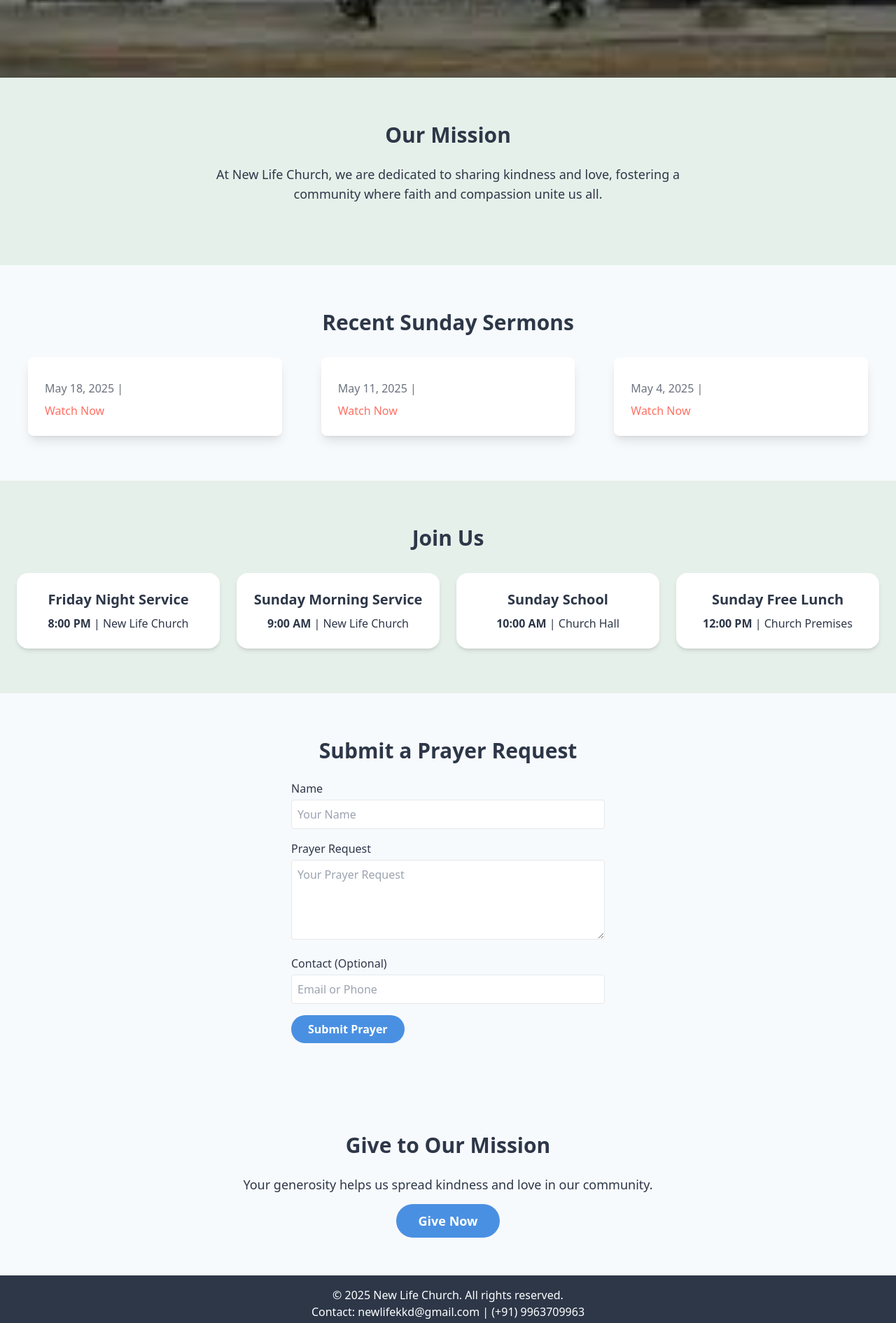
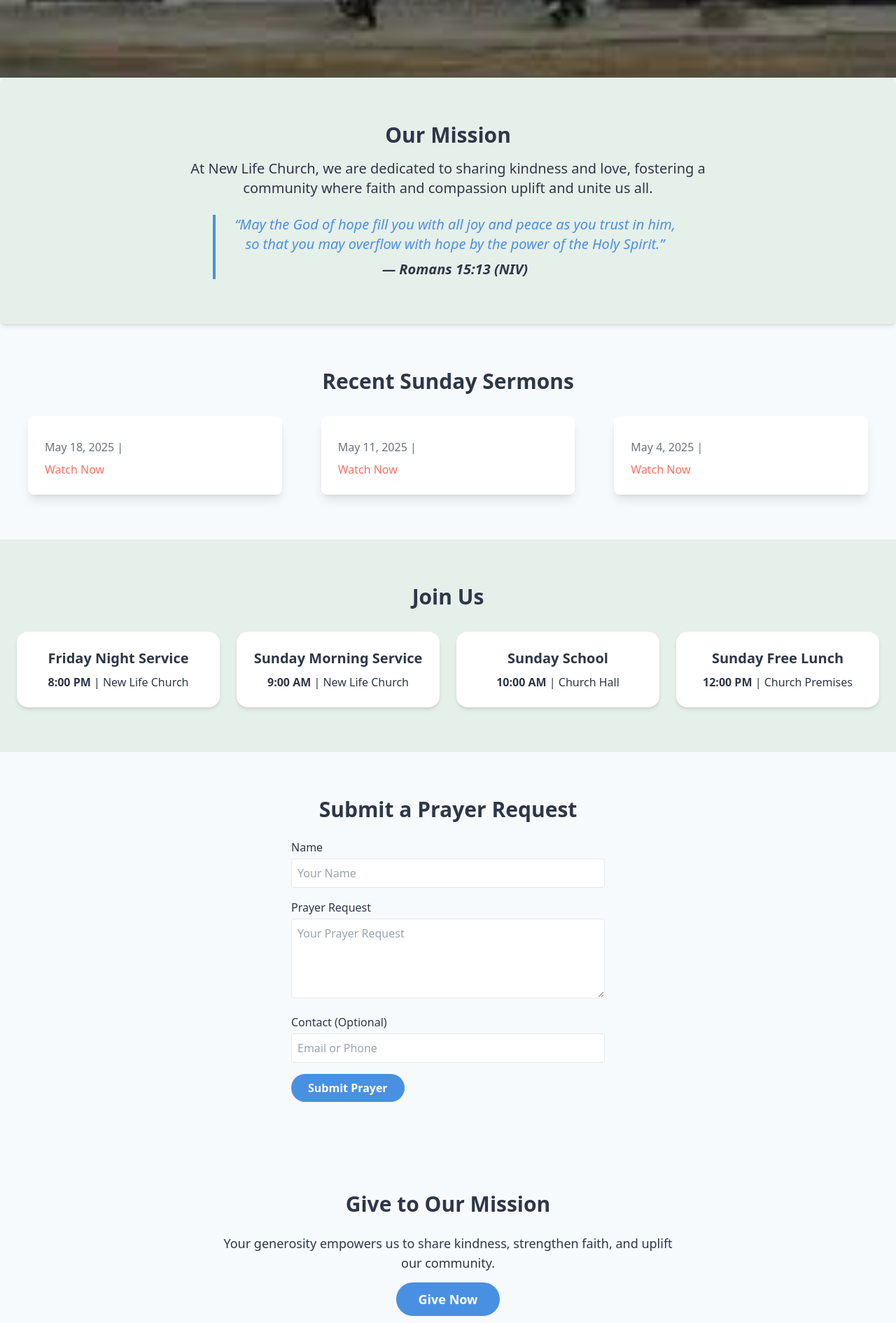
Before and after one commit to priyayeluchuri/newlife, a Next.js app: page / in a window 1280 px wide. Shown: the part 465-2356 px from the top of the page at 70% size. Built offline with nearby package versions, Linux system fonts and the light colour scheme.

Commit message:
mission message

```diff
--- a/components/Mission.js
+++ b/components/Mission.js
@@ -1,12 +1,15 @@
 export default function Mission() {
   return (
-    <section className="container mx-auto py-12 sm:py-16 px-4 sm:px-6 bg-light-gray-green">
-      <h2 className="text-2xl sm:text-3xl font-bold text-center mb-6 text-text-primary">
-        Our Mission
-      </h2>
-      <p className="text-base sm:text-lg text-center mb-6 text-text-primary max-w-2xl mx-auto">
-        At New Life Church, we are dedicated to sharing kindness and love, fostering a community where faith and compassion unite us all.
-      </p>
-    </section>
+   <section className="container mx-auto py-12 sm:py-16 px-4 sm:px-6 text-center bg-light-gray-green rounded-lg shadow-md">
+  <h2 className="text-3xl font-bold mb-4 text-text-primary">Our Mission</h2>
+  <p className="text-lg sm:text-xl mb-6 text-text-primary max-w-3xl mx-auto">
+    At New Life Church, we are dedicated to sharing kindness and love, fostering a community where faith and compassion uplift and unite us all.
+  </p>
+  <blockquote className="text-peaceful-blue italic text-lg sm:text-xl max-w-2xl mx-auto border-l-4 border-peaceful-blue pl-4">
+    “May the God of hope fill you with all joy and peace as you trust in him, so that you may overflow with hope by the power of the Holy Spirit.” <br />
+    <span className="block mt-2 font-semibold text-text-primary">— Romans 15:13 (NIV)</span>
+  </blockquote>
+</section>
+
   );
 }
--- a/pages/index.js
+++ b/pages/index.js
@@ -62,7 +62,7 @@ export default function Home() {
           Give to Our Mission
         </h2>
         <p className="text-base sm:text-lg text-center mb-6 text-text-primary max-w-2xl mx-auto">
-          Your generosity helps us spread kindness and love in our community.
+          Your generosity empowers us to share kindness, strengthen faith, and uplift our community.
         </p>
         <div className="text-center">
           <a
```
